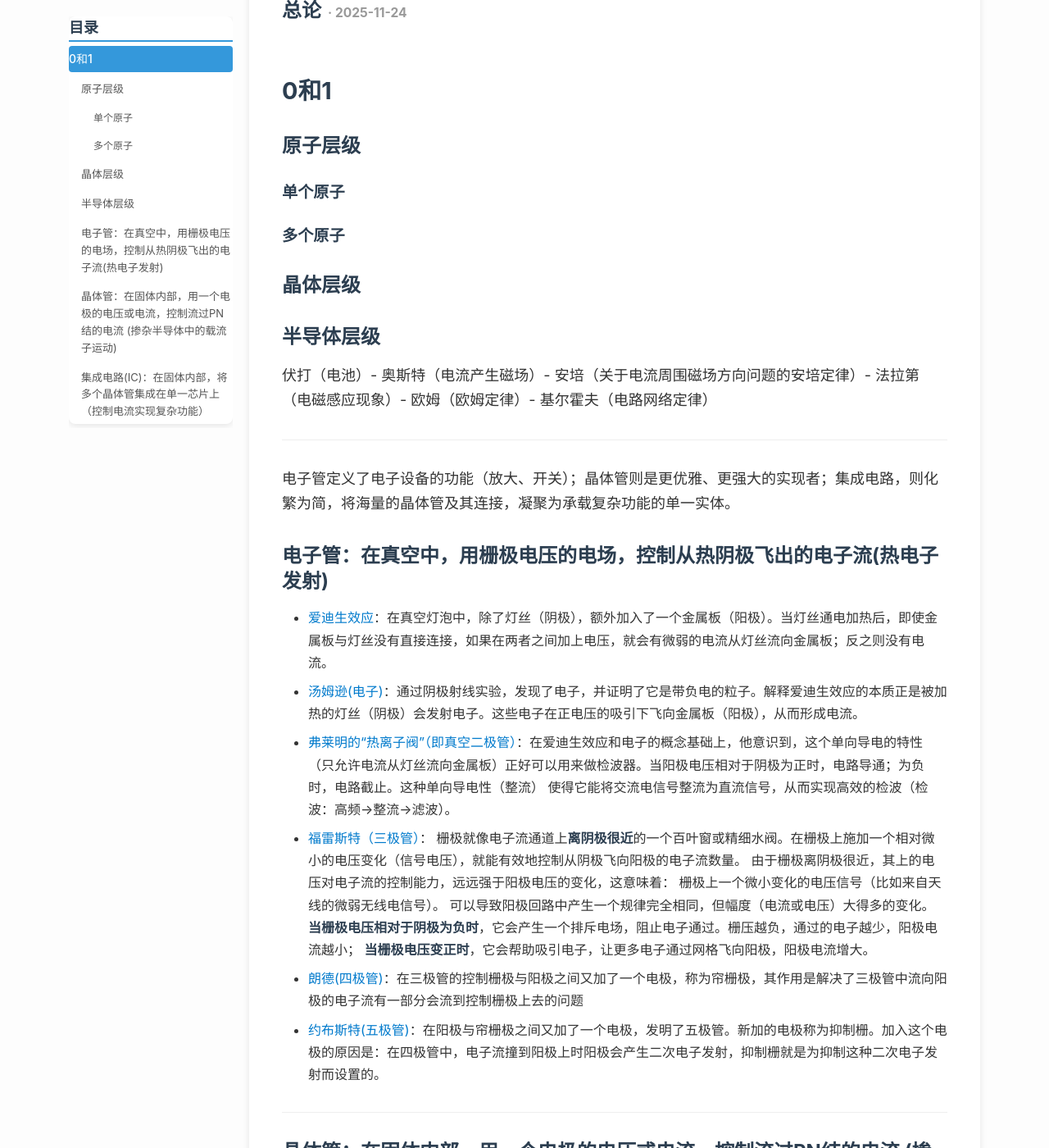
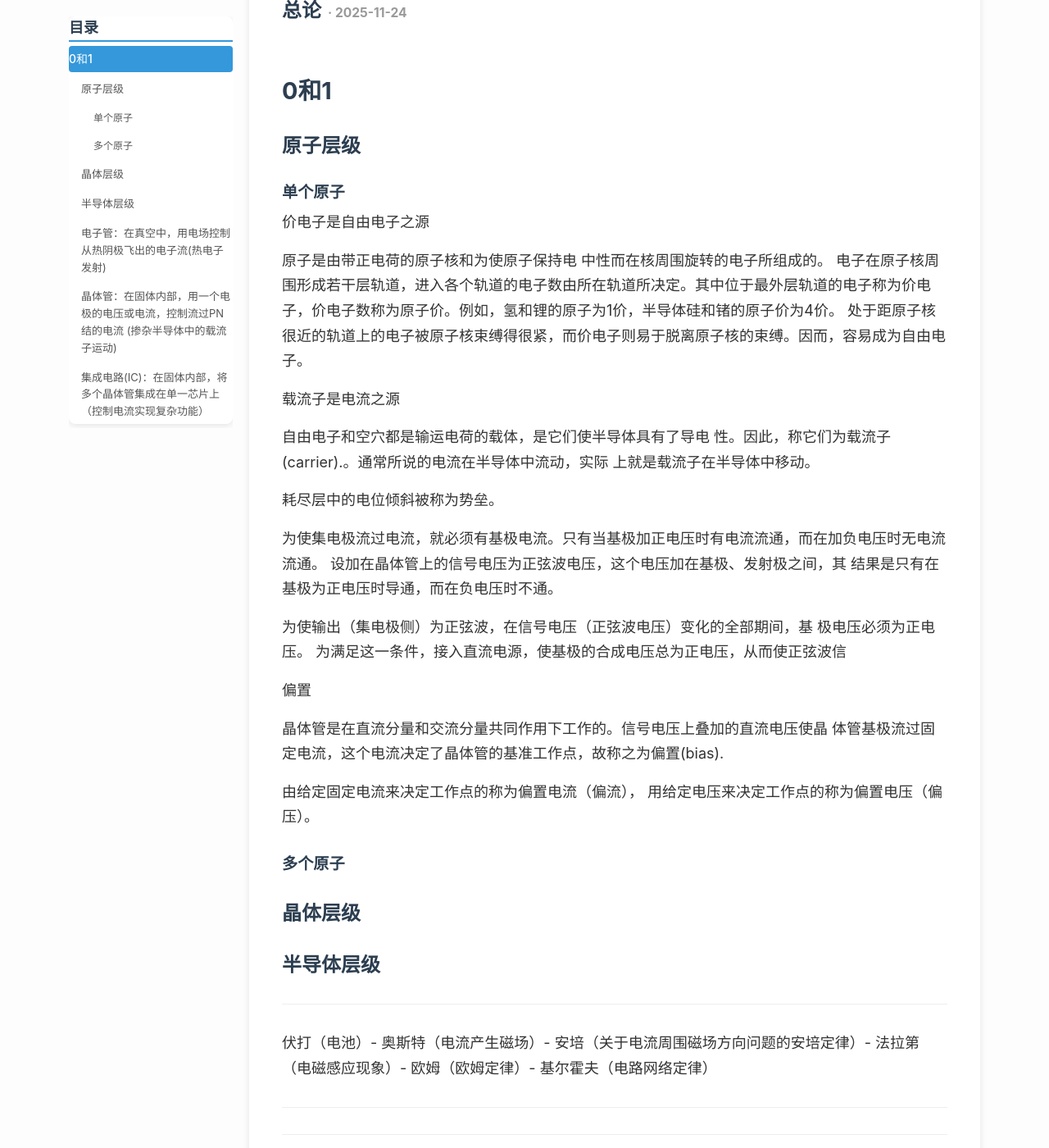
Before and after one commit to lzh210802066/lzh210802066.github.io, a Jekyll site: the page built from _posts/Technology/2025-11-24-总论.md, in a window 1280 px wide and 1400 px high, scrolled down 243 px. Shown: the whole window at 82% size. Built offline with Jekyll 4.4.1, drawn with Linux system fonts in a browser that asks for light colours; comment, search, counter and statistics services are not loaded; some of the changed text lies outside the part shown.

Commit message:
Update blog content

```diff
--- a/_posts/Technology/2025-11-24-总论.md
+++ b/_posts/Technology/2025-11-24-总论.md
@@ -13,7 +13,39 @@ categories:  technology
 
 #### 单个原子
 
+价电子是自由电子之源
 
+原子是由带正电荷的原子核和为使原子保持电
+中性而在核周围旋转的电子所组成的。
+电子在原子核周围形成若干层轨道，进入各个轨道的电子数由所在轨道所决定。其中位于最外层轨道的电子称为价电子，价电子数称为原子价。例如，氢和锂的原子为1价，半导体硅和锗的原子价为4价。
+处于距原子核很近的轨道上的电子被原子核束缚得很紧，而价电子则易于脱离原子核的束缚。因而，容易成为自由电子。
+
+载流子是电流之源
+
+自由电子和空穴都是输运电荷的载体，是它们使半导体具有了导电
+性。因此，称它们为载流子(carrier).。通常所说的电流在半导体中流动，实际
+上就是载流子在半导体中移动。
+
+耗尽层中的电位倾斜被称为势垒。
+
+
+为使集电极流过电流，就必须有基极电流。只有当基极加正电压时有电流流通，而在加负电压时无电流流通。
+设加在晶体管上的信号电压为正弦波电压，这个电压加在基极、发射极之间，其
+结果是只有在基极为正电压时导通，而在负电压时不通。
+
+为使输出（集电极侧）为正弦波，在信号电压（正弦波电压）变化的全部期间，基
+极电压必须为正电压。
+为满足这一条件，接入直流电源，使基极的合成电压总为正电压，从而使正弦波信
+
+
+
+偏置
+
+晶体管是在直流分量和交流分量共同作用下工作的。信号电压上叠加的直流电压使晶
+体管基极流过固定电流，这个电流决定了晶体管的基准工作点，故称之为偏置(bias).
+
+由给定固定电流来决定工作点的称为偏置电流（偏流），
+用给定电压来决定工作点的称为偏置电压（偏压）。
 
 #### 多个原子
 
@@ -90,22 +122,39 @@ categories:  technology
 
 
 
-
+---
 
 
 伏打（电池）- 奥斯特（电流产生磁场）- 安培（关于电流周围磁场方向问题的安培定律）- 法拉第（电磁感应现象）- 欧姆（欧姆定律）- 基尔霍夫（电路网络定律）
 
+---
+
+---
+
+理解PN结的单向性是理解晶体管的基础：
+
+BJT：由两个背靠背的PN结组成（NPN或PNP）。
+
+发射结正偏：发射区向基区注入载流子。
+
+集电结反偏：收集载流子并输出。
+
+关键：基区极薄，使注入的载流子来不及复合就被集电极收集。
+
+二极管：就是单个PN结。
+
+MOSFET：源和漏是同一类型（N或P），通过栅极电压感应的沟道导电，不依赖PN结的单向性，但体二极管仍存在。
 
 ---
 
 电子管定义了电子设备的功能（放大、开关）；晶体管则是更优雅、更强大的实现者；集成电路，则化繁为简，将海量的晶体管及其连接，凝聚为承载复杂功能的单一实体。
 
-### 电子管：在真空中，用栅极电压的电场，控制从热阴极飞出的电子流(热电子发射)
+### 电子管：在真空中，用电场控制从热阴极飞出的电子流(热电子发射)
 
 - <span style="color:#007acc">爱迪生效应</span>：在真空灯泡中，除了灯丝（阴极），额外加入了一个金属板（阳极）。当灯丝通电加热后，即使金属板与灯丝没有直接连接，如果在两者之间加上电压，就会有微弱的电流从灯丝流向金属板；反之则没有电流。
 - <span style="color:#007acc">汤姆逊(电子)</span>：通过阴极射线实验，发现了电子，并证明了它是带负电的粒子。解释爱迪生效应的本质正是被加热的灯丝（阴极）会发射电子。这些电子在正电压的吸引下飞向金属板（阳极），从而形成电流。
 - <span style="color:#007acc">弗莱明的“热离子阀”（即真空二极管）</span>：在爱迪生效应和电子的概念基础上，他意识到，这个单向导电的特性（只允许电流从灯丝流向金属板）正好可以用来做检波器。当阳极电压相对于阴极为正时，电路导通；为负时，电路截止。这种单向导电性（整流） 使得它能将交流电信号整流为直流信号，从而实现高效的检波（检波：高频→整流→滤波）。
-- <span style="color:#007acc">福雷斯特（三极管）</span>：
+- <span style="color:#007acc">福雷斯特（三极管）</span>：<span style="color:red">利用电场加速电子流实现放大。</span>
 栅极就像电子流通道上**离阴极很近**的一个百叶窗或精细水阀。在栅极上施加一个相对微小的电压变化（信号电压），就能有效地控制从阴极飞向阳极的电子流数量。
 由于栅极离阴极很近，其上的电压对电子流的控制能力，远远强于阳极电压的变化，这意味着：
 栅极上一个微小变化的电压信号（比如来自天线的微弱无线电信号）。
@@ -134,7 +183,27 @@ categories:  technology
 
 **核心结构—PN结的发现与应用**
 
-- 将一块P型半导体和一块N型半导体结合在一起，就形成了 PN结。PN结具有完美的单向导电性（整流），这本身就是一种固态二极管，其功能已可替代真空二极管。
+将一块P型半导体和一块N型半导体结合在一起，就形成了 PN结。PN结具有完美的单向导电性（整流），这本身就是一种固态二极管，其功能已可替代真空二极管。
+
+
+- 扩散运动：N型半导体中的电子扩散到P区，P型半导体中的空穴扩散到N区。故结合表面形成耗尽层，即空间电荷区（扩散使得N区一侧为带正电离子，P区一侧为带负电离子，这里可移动的载流子几乎耗尽了）
+- 漂移运动：空间电荷区内形成内建电场(P←N)，该电场阻碍电子向P区扩散运动，同时将P型区电子拉回到N区。
+- 动态平衡：扩散和漂移达到动态平衡。此时，耗尽层的宽度和内建电场的强度都稳定下来。
+
+给PN结加上外部电压。
+
+- 正向偏置（P区接正极，N区接负极）：外部电场的方向与内建电场方向相反。外部电压会**削弱**内建电场，使得耗尽层变窄。
+于是，扩散运动重新占据优势，多子（P区的空穴和N区的电子）能够更容易地越过耗尽层，形成较大的扩散电流（正向电流）。
+注意：正向电流是由多子扩散形成的，所以电流很大。
+
+- 反向偏置（P区接负极，N区接正极）：外部电场的方向与内建电场方向相同。外部电压会**增强**内建电场，使得耗尽层变宽。
+这样，多子的扩散运动被进一步抑制，几乎无法形成扩散电流。
+但是，少子（P区的电子和N区的空穴）在内建电场的作用下会产生漂移电流（反向电流）。由于少子浓度很低，所以反向电流非常小（通常为微安级或更小）。
+
+这就是PN结单向导电性的原因：正向偏置时电流很大，反向偏置时电流很小。
+
+总结：PN结的单向导电性是由于耗尽层和内建电场的存在，外加电压可以改变耗尽层的宽度和内建电场的强度，从而控制多子扩散的难易程度。
+
 
 ---
 - <span style="color:#007acc">点接触型晶体管:</span>
@@ -142,12 +211,17 @@ categories:  technology
 当其中一根探针（发射极）输入一个微小的电流变化时，另一根探针（集电极）会输出一个放大后的电流变化,首次实现固体放大，但这个装置不稳定、噪声大、难以制造。
 
 - <span style="color:#007acc">结型晶体管:</span>
+<span style="color:red">提高载流子浓度（使更多电子参与进来）实现放大。</span>
 发射极 对应 阴极：发射载流子（电子或空穴）;
 基极 对应 栅极：用微小的输入电流控制主电流。基极做得极薄，是为了让绝大多数载流子能“穿过”它;
 集电极 对应 阳极：收集载流子，形成输出电流。
 通过控制基极-发射极间的微小电流，就能控制从发射极到集电极的大电流，实现电流放大。这完美复现了电子管“以小控大”的功能。
 
+
+
 从“宏观机械”到“微观固体”；无需预热，功耗骤降；更低电压，更易集成；其固体、平面化的特性，更直接催生了后续的集成电路和硅基芯片制造工艺。
+
+
 
 ---
 
```
